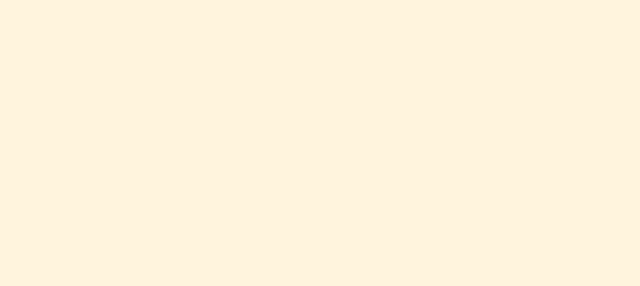
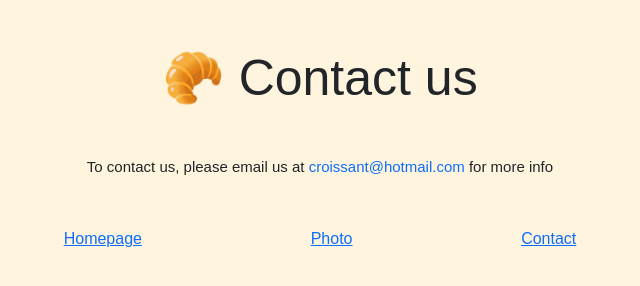
Before and after one commit to AndreiaIsa/croissant-project, a plain HTML site: page contact.html in a window 1280 px wide. Shown: the whole page, without its empty margins (320-960 px from the left). Drawn offline with nearby package versions, Linux system fonts and the light colour scheme.

Commit message:
structures pages and created multilinks

```diff
--- a/contact.html
+++ b/contact.html
@@ -14,6 +14,19 @@
     <title>Croissant contacts</title>
   </head>
   <body>
-    <h1></h1>
+    <h1 class="mt-5">🥐 Contact us</h1>
+    <p class="mt-5">
+      To contact us, please email us at
+      <a href="mailto:croissant@hotmail.com" class="text-decoration-none"
+        >croissant@hotmail.com</a
+      >
+      for more info
+    </p>
+
+    <div class="d-flex justify-content-evenly mt-5">
+      <a href="/index.html">Homepage</a>
+      <a href="/about.html">Photo</a>
+      <a href="/contact.html">Contact</a>
+    </div>
   </body>
 </html>
--- a/src/style.css
+++ b/src/style.css
@@ -15,4 +15,9 @@ body {
 
 h1 {
   font-size: 50px;
+  margin-top: 50px;
 }
+
+p {
+  font-size: 15px;
+}
```
Also changed, not shown: about.html (+7 -1 lines), index.html (+1 -1 lines).
